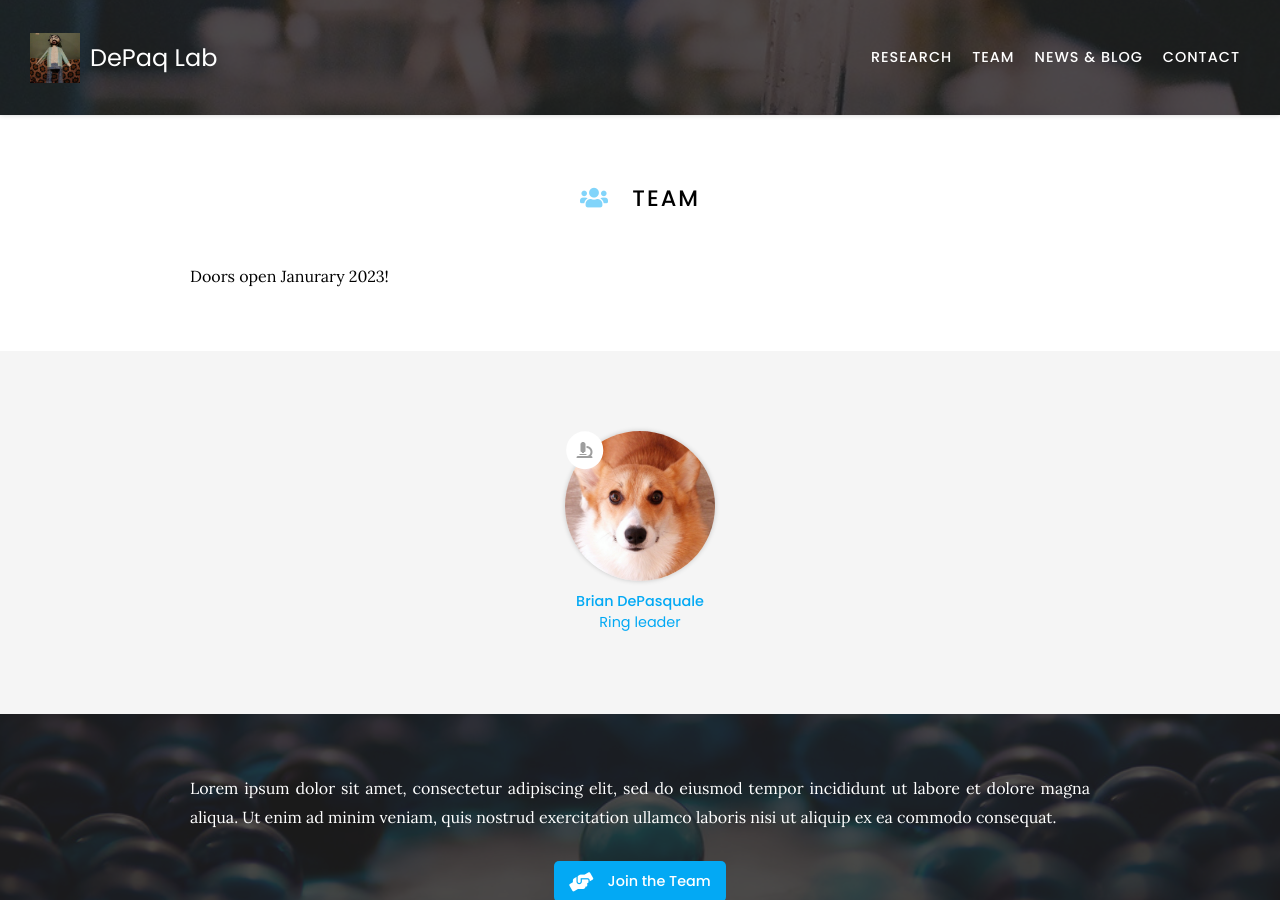
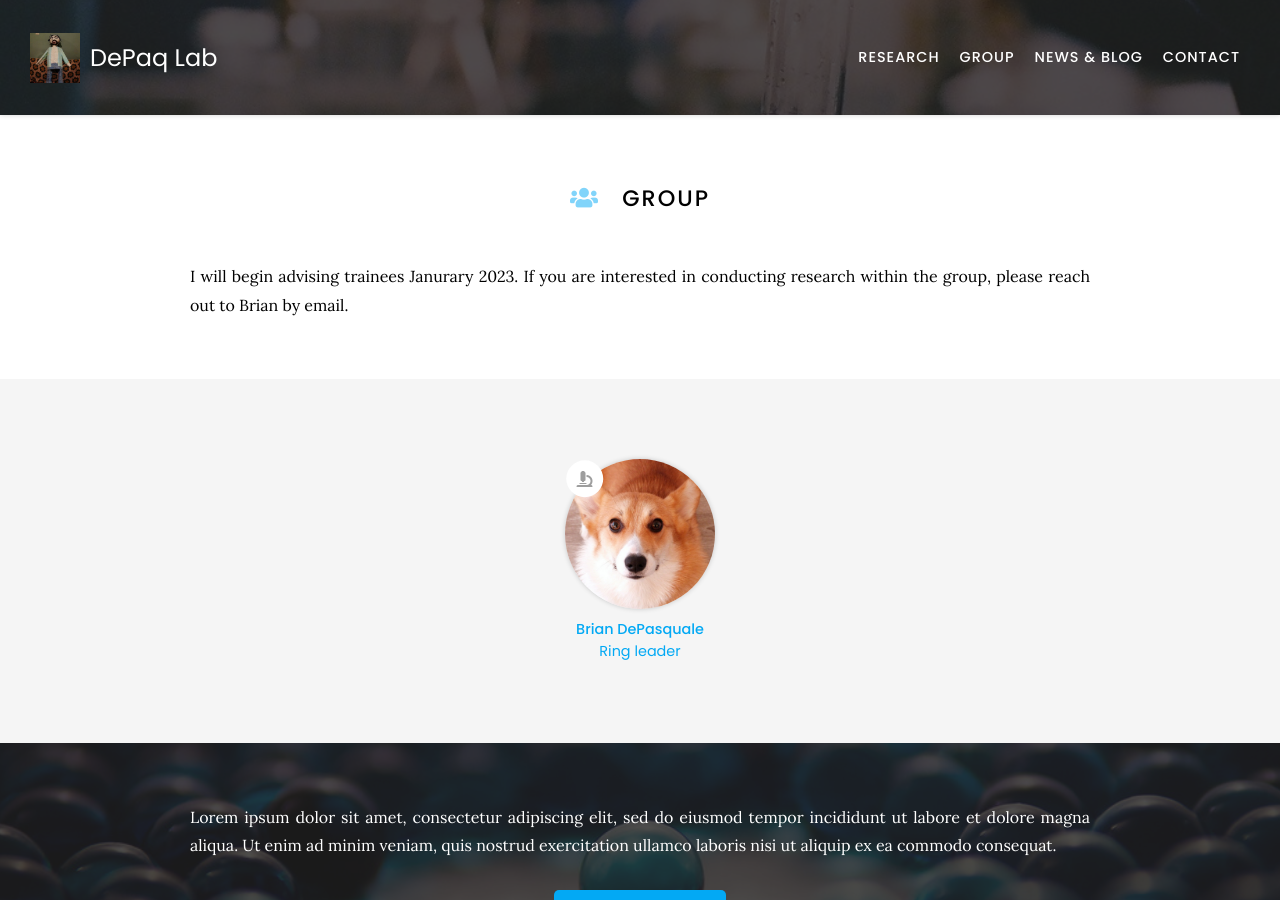
Before and after one commit to GrantMcConachie/depasquale-lab.github.io, a Jekyll site: the page built from team/index.md, in a window 1280 px wide and 900 px high. Built offline with Jekyll 4.4.1, drawn with Linux system fonts in a browser that asks for light colours; nearby versions of some CDN libraries.

Commit message:
Update index.md

```diff
--- a/team/index.md
+++ b/team/index.md
@@ -1,13 +1,13 @@
 ---
-title: Team
+title: Group
 nav:
   order: 3
   tooltip: About our team
 ---
 
-# <i class="fas fa-users"></i>Team
+# <i class="fas fa-users"></i>Group
 
-Doors open Janurary 2023!
+I will begin advising trainees Janurary 2023. If you are interested in conducting research within the group, please reach out to Brian by email.
 
 {% include section.html %}
 
```
